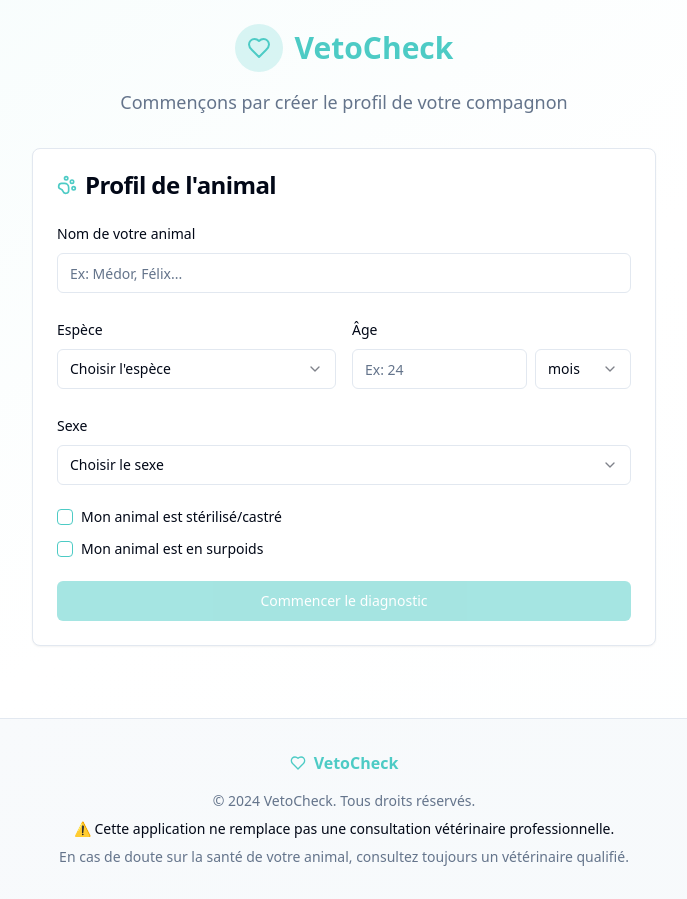
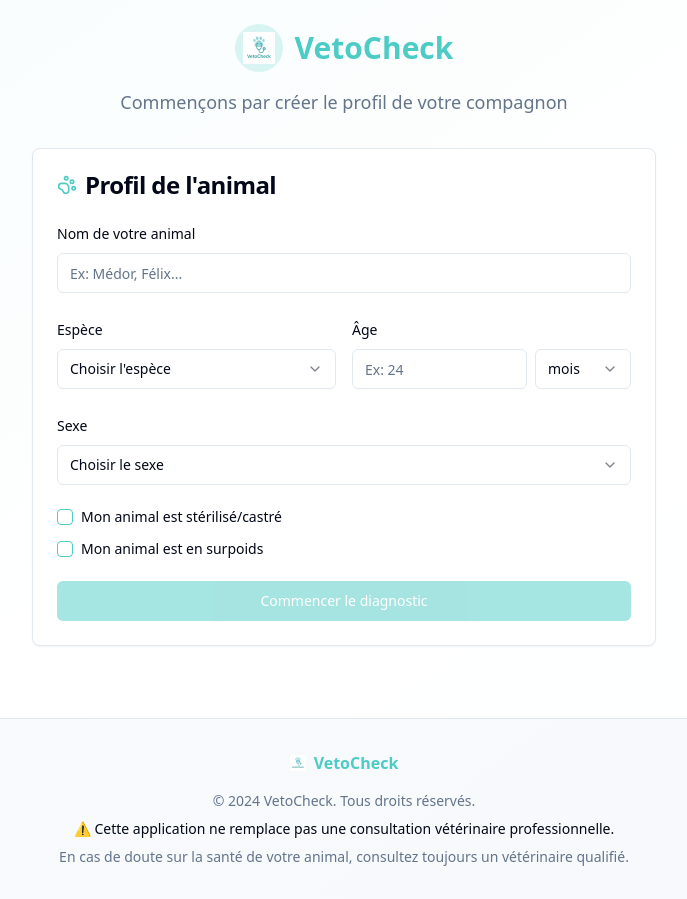
Before and after one commit to hackintux/pet-pals-health-check, a React (Vite) app: page / in a window 1280 px wide. Shown: the whole page, without its empty margins (296-983 px from the left). Built offline with nearby package versions, Linux system fonts and the light colour scheme.

Commit message:
Replace title heart with logo
Replace the heart icon in the title with the user's logo.

```diff
--- a/src/components/AnimalProfile.tsx
+++ b/src/components/AnimalProfile.tsx
@@ -58,7 +58,11 @@ export const AnimalProfile = ({ onProfileComplete }: AnimalProfileProps) => {
       <div className="text-center mb-8">
         <div className="flex items-center justify-center gap-3 mb-4">
           <div className="w-12 h-12 bg-primary/20 rounded-full flex items-center justify-center">
-            <Heart className="h-6 w-6 text-primary" />
+            <img
+              src="/lovable-uploads/c4b2f9a1-854c-4005-85f9-12f9848809c5.png"
+              alt="VetoCheck Logo"
+              className="h-8 w-8 object-contain"
+            />
           </div>
           <h1 className="text-3xl font-bold text-primary">VetoCheck</h1>
         </div>
--- a/src/components/Footer.tsx
+++ b/src/components/Footer.tsx
@@ -1,12 +1,14 @@
-import { Heart } from 'lucide-react';
-
 export const Footer = () => {
   return (
     <footer className="bg-muted/50 border-t mt-12">
       <div className="max-w-4xl mx-auto px-6 py-8">
         <div className="text-center space-y-4">
           <div className="flex items-center justify-center gap-2">
-            <Heart className="h-4 w-4 text-primary" />
+            <img
+              src="/lovable-uploads/c4b2f9a1-854c-4005-85f9-12f9848809c5.png"
+              alt="VetoCheck Logo"
+              className="h-4 w-4 object-contain"
+            />
             <span className="font-semibold text-primary">VetoCheck</span>
           </div>
 
```
Also changed, not shown: public/lovable-uploads/c4b2f9a1-854c-4005-85f9-12f9848809c5.png (added).
